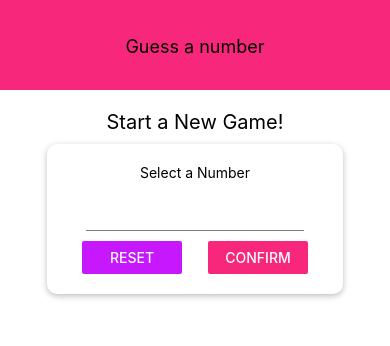
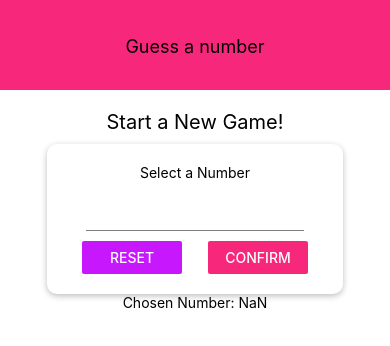
Before and after one commit to Sandhya023/Guess-the-num, a React Native app: screen / in a window 390 px wide. Both pictures are taken after a click on the button "CONFIRM". Shown: the top 346 px of the page. Built offline with nearby package versions, Linux system fonts and the light colour scheme.

Commit message:
resetting and confirming

```diff
--- a/screens/GameScreen.js
+++ b/screens/GameScreen.js
@@ -17,14 +17,31 @@
 
 const GameScreen = props => {
     const [enteredValue, setEnteredValue] = useState('');
-//    const [confirmed, setConfirmed] = useState(false);
+    const [confirmed, setConfirmed] = useState(false);
+    const [selectedNumber, setSelectedNumber] = useState();
 
     const numberInputHandler = InputText => {
         setEnteredValue(InputText.replace(/[^0-9]/g, ''));
     };
     const resetInputHandler = () => {
         setEnteredValue('');
+        setConfirmed(false);
+    };
+    const confirmInputHandler = () => {
+        const chosenNumber = parseInt(enteredValue);
+        if (chosenNumber === NaN || chosenNumber <= 0 || chosenNumber > 99){
+            return;
+        }
+        setConfirmed(true);
+        setSelectedNumber(chosenNumber);
+        setEnteredValue('');
+    };
+    let confirmedOutput;
+
+    if (confirmed) {
+    confirmedOutput = <Text>Chosen Number: {selectedNumber}</Text>
     }
+
   return (
       <TouchableWithoutFeedback onPress={() =>
       {
@@ -50,10 +67,12 @@
              color={Color.accent} />
           </View>
           <View style={styles.button}>
-            <Button title="Confirm" onPress={() => {}} color={Color.primary} />
+            <Button title="Confirm" onPress={confirmInputHandler}
+            color={Color.primary} />
           </View>
         </View>
       </Card>
+      {confirmedOutput}
     </View>
     </TouchableWithoutFeedback>
   );
```
Also changed, not shown: 1 other file (tests, documents, lock files or other folders).
